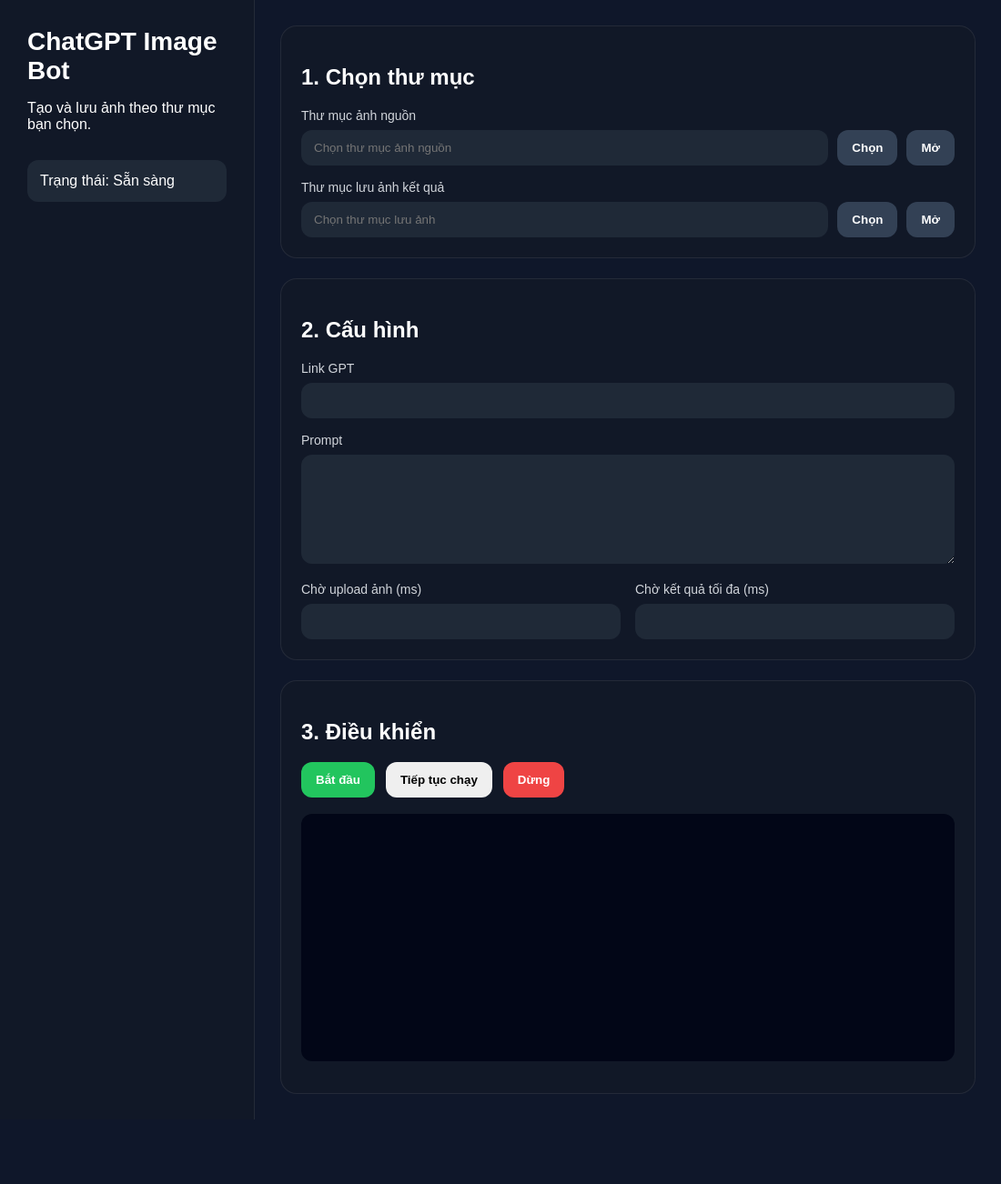
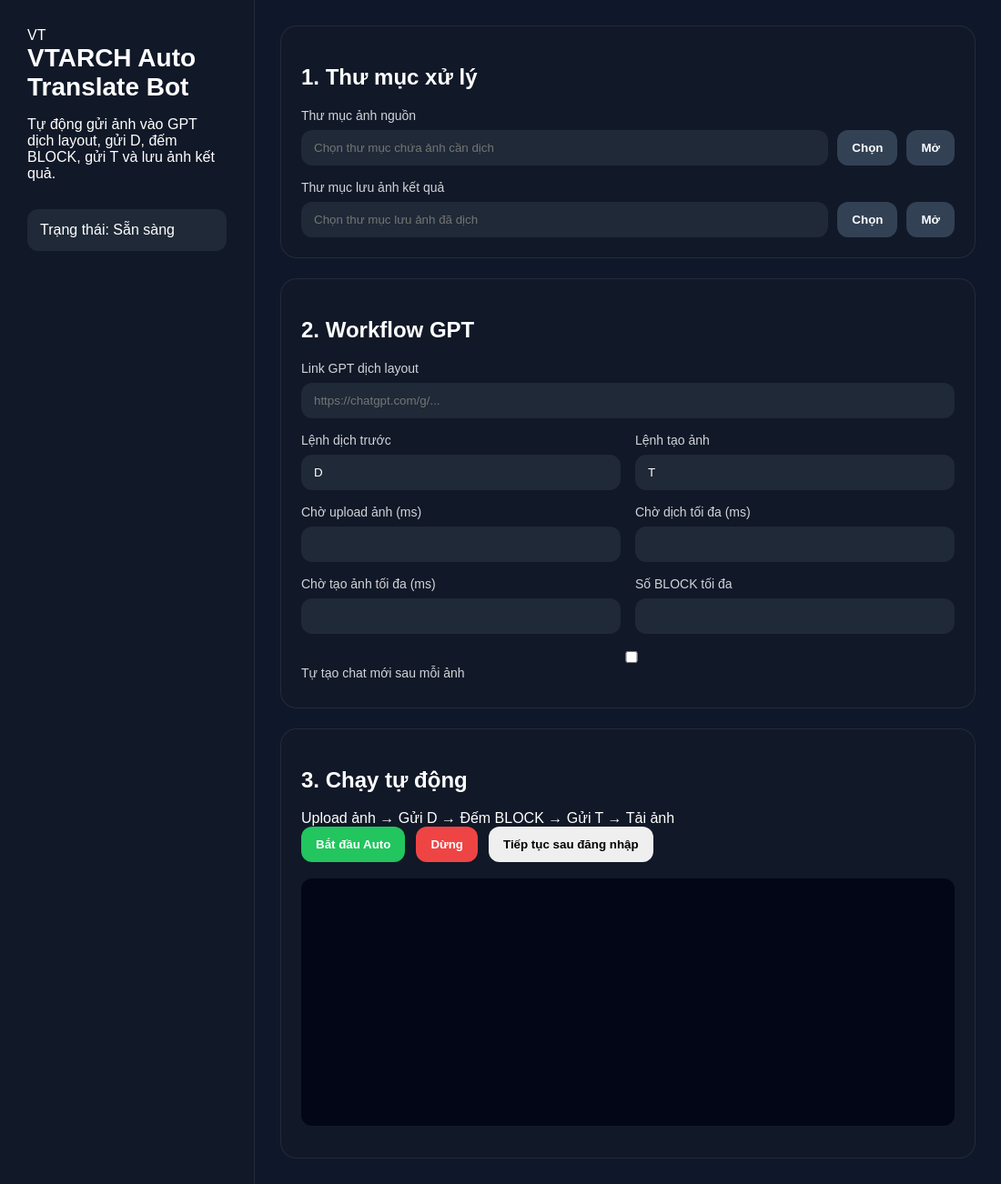
Before and after one commit to minepluscty/chatgpt-image-bot, an Electron app: page index.html in a window 1100 px wide. Shown: the whole page at 91% size. Before the commit the page ends 1231 px from the top, so only its background shows below. Drawn offline with Linux system fonts and the light colour scheme; no server answers.

Commit message:
Update UI for automatic D T workflow

```diff
--- a/index.html
+++ b/index.html
@@ -3,58 +3,96 @@
 <head>
   <meta charset="UTF-8" />
   <meta name="viewport" content="width=device-width, initial-scale=1.0" />
-  <title>ChatGPT Image Bot</title>
+  <title>VTARCH Auto Translate Bot</title>
   <link rel="stylesheet" href="src/renderer/style.css" />
 </head>
 <body>
   <main class="app">
     <aside class="sidebar">
-      <h1>ChatGPT Image Bot</h1>
-      <p>Tạo và lưu ảnh theo thư mục bạn chọn.</p>
+      <div class="logo">VT</div>
+      <h1>VTARCH Auto Translate Bot</h1>
+      <p>Tự động gửi ảnh vào GPT dịch layout, gửi D, đếm BLOCK, gửi T và lưu ảnh kết quả.</p>
       <div class="status">Trạng thái: <span id="statusText">Sẵn sàng</span></div>
     </aside>
 
     <section class="content">
       <div class="card">
-        <h2>1. Chọn thư mục</h2>
+        <h2>1. Thư mục xử lý</h2>
         <label>Thư mục ảnh nguồn</label>
         <div class="row">
-          <input id="inputFolder" placeholder="Chọn thư mục ảnh nguồn" />
+          <input id="inputFolder" placeholder="Chọn thư mục chứa ảnh cần dịch" />
           <button id="chooseInput">Chọn</button>
           <button id="openInput">Mở</button>
         </div>
         <label>Thư mục lưu ảnh kết quả</label>
         <div class="row">
-          <input id="outputFolder" placeholder="Chọn thư mục lưu ảnh" />
+          <input id="outputFolder" placeholder="Chọn thư mục lưu ảnh đã dịch" />
           <button id="chooseOutput">Chọn</button>
           <button id="openOutput">Mở</button>
         </div>
       </div>
 
       <div class="card">
-        <h2>2. Cấu hình</h2>
-        <label>Link GPT</label>
-        <input id="gptLink" />
-        <label>Prompt</label>
-        <textarea id="promptText"></textarea>
+        <h2>2. Workflow GPT</h2>
+        <label>Link GPT dịch layout</label>
+        <input id="gptLink" placeholder="https://chatgpt.com/g/..." />
+
+        <div class="grid2">
+          <div>
+            <label>Lệnh dịch trước</label>
+            <input id="commandTranslate" value="D" />
+          </div>
+          <div>
+            <label>Lệnh tạo ảnh</label>
+            <input id="commandGenerate" value="T" />
+          </div>
+        </div>
+
         <div class="grid2">
           <div>
             <label>Chờ upload ảnh (ms)</label>
             <input id="waitAfterUpload" type="number" />
           </div>
           <div>
-            <label>Chờ kết quả tối đa (ms)</label>
+            <label>Chờ dịch tối đa (ms)</label>
+            <input id="maxWaitTranslate" type="number" />
+          </div>
+        </div>
+
+        <div class="grid2">
+          <div>
+            <label>Chờ tạo ảnh tối đa (ms)</label>
             <input id="maxWaitResult" type="number" />
           </div>
+          <div>
+            <label>Số BLOCK tối đa</label>
+            <input id="maxBlocks" type="number" />
+          </div>
         </div>
+
+        <label class="checkline">
+          <input id="autoNewChat" type="checkbox" />
+          <span>Tự tạo chat mới sau mỗi ảnh</span>
+        </label>
       </div>
 
       <div class="card">
-        <h2>3. Điều khiển</h2>
+        <h2>3. Chạy tự động</h2>
+        <div class="flow">
+          <span>Upload ảnh</span>
+          <b>→</b>
+          <span>Gửi D</span>
+          <b>→</b>
+          <span>Đếm BLOCK</span>
+          <b>→</b>
+          <span>Gửi T</span>
+          <b>→</b>
+          <span>Tải ảnh</span>
+        </div>
         <div class="actions">
-          <button class="start" id="startBtn">Bắt đầu</button>
-          <button id="continueBtn">Tiếp tục chạy</button>
+          <button class="start" id="startBtn">Bắt đầu Auto</button>
           <button class="stop" id="stopBtn">Dừng</button>
+          <button id="continueBtn">Tiếp tục sau đăng nhập</button>
         </div>
         <pre id="logBox"></pre>
       </div>
```
